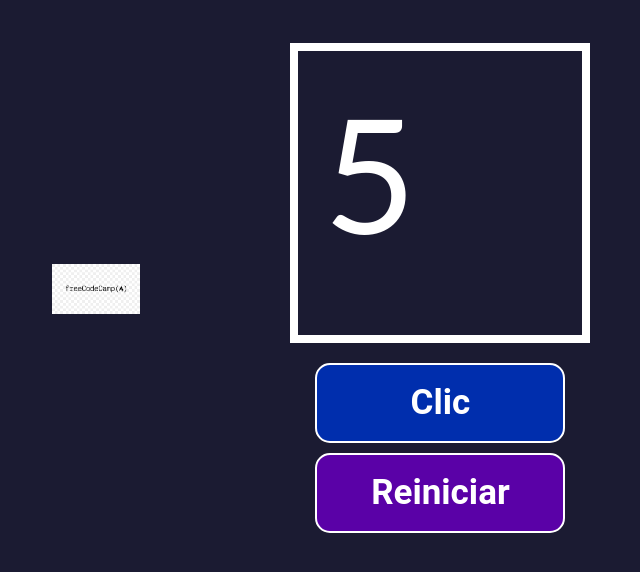
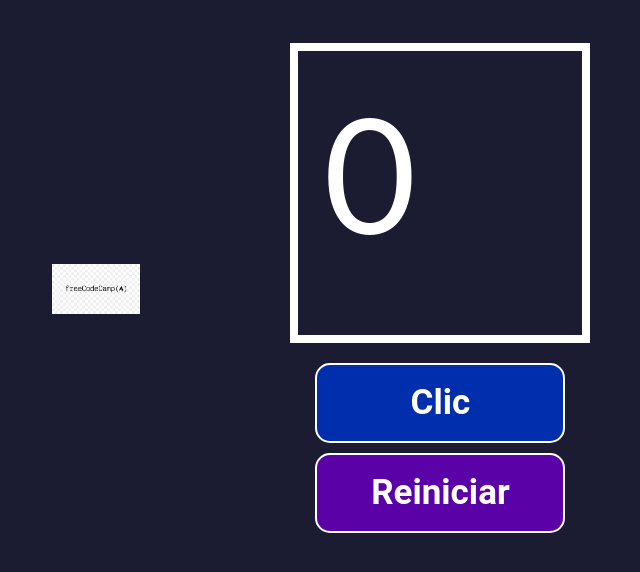
Before and after one commit to Cristian-hash/contador-de-clics, a React (Create React App) app: page / in a window 1280 px wide. Shown: the top 572 px of the page, without its empty margins (244-884 px from the left). Built offline with nearby package versions, Linux system fonts and the light colour scheme.

Commit message:
Retos y comentarios Finales

```diff
--- a/src/App.js
+++ b/src/App.js
@@ -2,14 +2,17 @@
 import Boton from "./componentes/Boton";
 import Contador from "./componentes/Contador";
 import freeCodeCampLogo from "./imagenes/freecodecamp-logo.png";
+import { useState } from "react";
 
 function App() {
+  const [numClics, setNumClics] = useState(0);
+
   const manejarClic = () => {
-    console.log("Clic");
+    setNumClics(numClics + 1);
   };
 
   const reiniciarContador = () => {
-    console.log("Reiniciar");
+    setNumClics(0);
   };
 
   return (
@@ -22,7 +25,7 @@
         />
       </div>
       <div className="contenedor-principal">
-        <Contador numClics="5" />
+        <Contador numClics={numClics} />
         <Boton texto="Clic" esBotonDeClic={true} manejarClic={manejarClic} />
         <Boton
           texto="Reiniciar"
```
